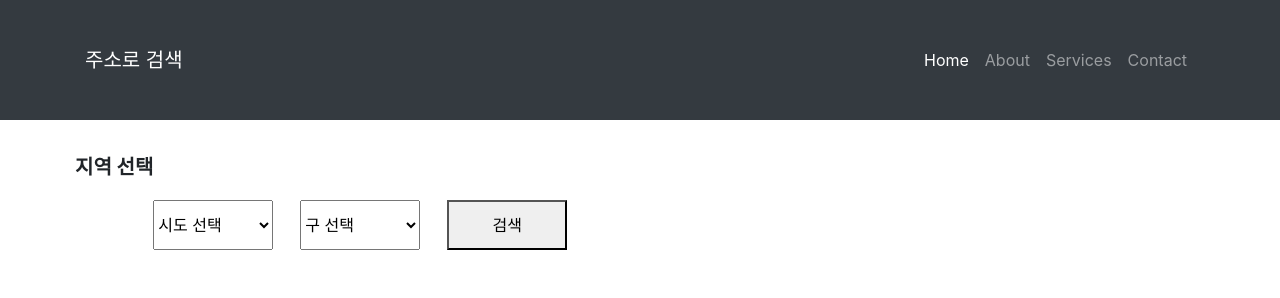
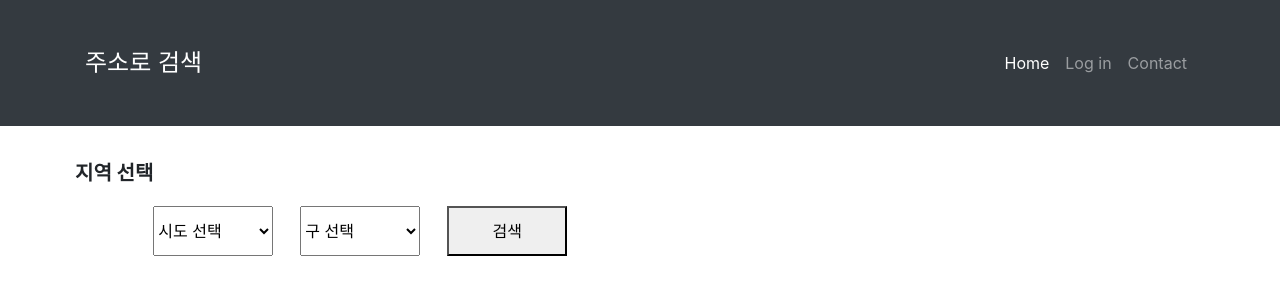
Before and after one commit to spsm1026/ElectroCar, a Django app: page /electrocar/map/ in a window 1280 px wide. Shown: the top 298 px of the page. Before the commit the page ends 250 px from the top, so only its background shows below. Run offline with Django 3.2, Linux system fonts and the light colour scheme; data comes from the database, SQL or seed files in the repository; both versions use the stored data as it was after the commit; data that the repository does not hold is empty; some libraries are stand-ins or nearby versions.

Commit message:
20200723 9시

```diff
--- a/map/templates/map/map.html
+++ b/map/templates/map/map.html
@@ -1,6 +1,5 @@
 <!DOCTYPE html>
 <html>
-
 	<style>
 		.wrap {position: absolute;left: 0;bottom: 40px;width: 500px;height: 310px;margin-left: -260px;text-align: left;overflow: hidden;font-size: 12px;font-family: 'Malgun Gothic', dotum, '돋움', sans-serif;line-height: 1.5;}
 		.wrap * {padding: 0;margin: 0;}
@@ -127,23 +126,23 @@
    <!-- Navigation -->
    <nav class="navbar navbar-expand-lg navbar-dark bg-dark static-top">
       <div class="container">
-        <a class="navbar-brand" href="#">주소로 검색</a>
+        <a class="navbar-brand" href="http://localhost:8000/electrocar/map" style="font-size : 24px;">주소로 검색</a>
         <button class="navbar-toggler" type="button" data-toggle="collapse" data-target="#navbarResponsive" aria-controls="navbarResponsive" aria-expanded="false" aria-label="Toggle navigation">
           <span class="navbar-toggler-icon"></span>
         </button>
         <div class="collapse navbar-collapse" id="navbarResponsive">
           <ul class="navbar-nav ml-auto">
             <li class="nav-item active">
-              <a class="nav-link" href="#">Home
+              <a class="nav-link" href="http://localhost:8000/electrocar/index">Home
                 <span class="sr-only">(current)</span>
               </a>
             </li>
             <li class="nav-item">
-              <a class="nav-link" href="#">About</a>
+              <a class="nav-link" href="http://localhost:8000/electrocar_c/login">Log in</a>
             </li>
-            <li class="nav-item">
+            <!-- <li class="nav-item">
               <a class="nav-link" href="#">Services</a>
-            </li>
+            </li> -->
             <li class="nav-item">
               <a class="nav-link" href="#">Contact</a>
             </li>
@@ -246,8 +245,6 @@ var $table = $('#table');
          success: function(res) {
             marker_list = new Array();
             overlay_list = new Array();
-            console.log(sido)
-            console.log(goo)
             $('#map').empty();
 
             var container = document.getElementById('map');
```
Also changed, not shown: db.sqlite3.
